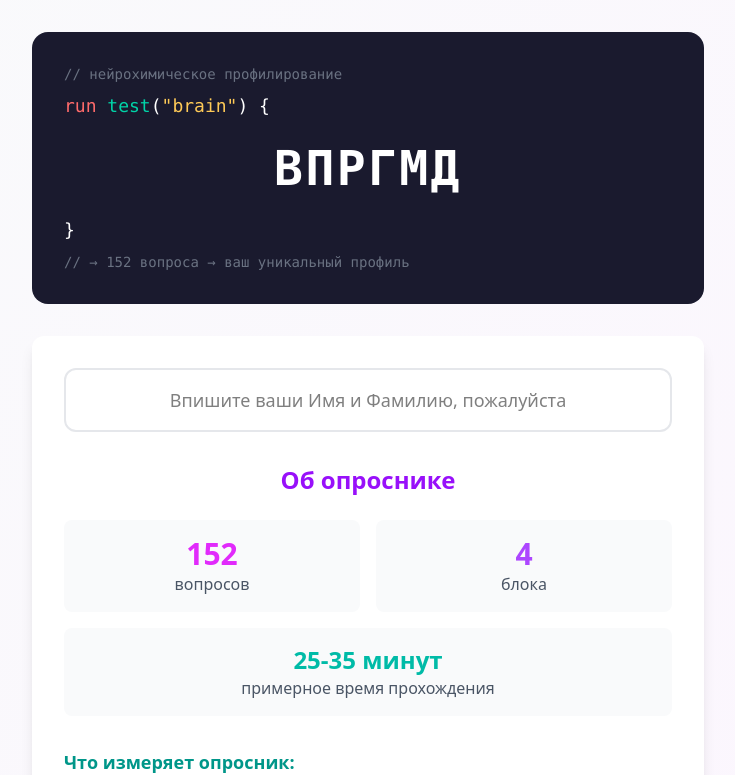
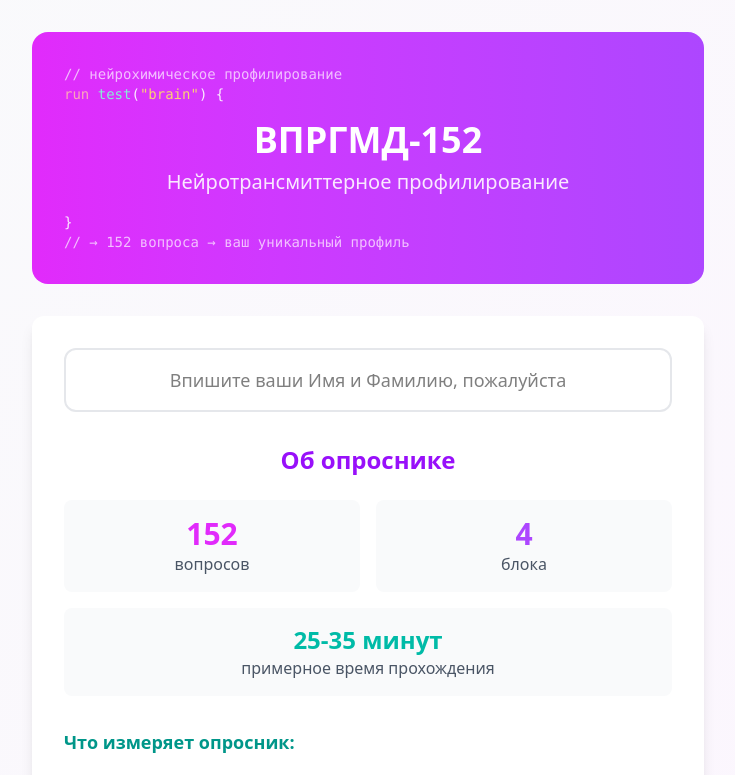
Before and after one commit to alladolgikh-create/npp-152, a React (Vite) app: page / in a window 1280 px wide. Shown: the top 775 px of the page, without its empty margins (272-1007 px from the left). Built offline with nearby package versions, Linux system fonts and the light colour scheme.

Commit message:
fix: integrate code-style logo into fuchsia header

```diff
--- a/src/components/WelcomeScreen.jsx
+++ b/src/components/WelcomeScreen.jsx
@@ -11,22 +11,29 @@ export default function WelcomeScreen({ onStart }) {
 
   return (
     <div className="w-full max-w-2xl mx-auto text-center">
-      {/* Code-style Logo */}
-      <div className="rounded-2xl p-8 mb-8 font-mono text-left" style={{ backgroundColor: '#1a1a2e' }}>
-        <p className="text-gray-500 text-sm mb-2">// нейрохимическое профилирование</p>
-        <p className="text-lg mb-1">
-          <span style={{ color: '#ff6b6b' }}>run</span>
-          {' '}
-          <span style={{ color: '#00d4a8' }}>test</span>
-          <span className="text-white">(</span>
-          <span style={{ color: '#feca57' }}>"brain"</span>
-          <span className="text-white">) {'{'}</span>
-        </p>
-        <h1 className="text-5xl font-bold text-white text-center my-6 tracking-wider">
-          ВПРГМД
-        </h1>
-        <p className="text-lg text-white mb-2">{'}'}</p>
-        <p className="text-gray-500 text-sm">// → 152 вопроса → ваш уникальный профиль</p>
+      {/* Header with code-style logo */}
+      <div className="bg-gradient-to-r from-fuchsia-500 to-purple-500 rounded-2xl p-8 mb-8 text-white">
+        {/* Code-style logo */}
+        <div className="font-mono text-left text-sm mb-4 opacity-90">
+          <p className="text-fuchsia-200">// нейрохимическое профилирование</p>
+          <p>
+            <span style={{ color: '#ffb3b3' }}>run</span>
+            {' '}
+            <span style={{ color: '#7fffd4' }}>test</span>
+            <span>(</span>
+            <span style={{ color: '#ffe066' }}>"brain"</span>
+            <span>) {'{'}</span>
+          </p>
+        </div>
+
+        <h1 className="text-4xl font-bold mb-2">ВПРГМД-152</h1>
+        <p className="text-xl text-fuchsia-100">Нейротрансмиттерное профилирование</p>
+
+        {/* Closing brace */}
+        <div className="font-mono text-left text-sm mt-4 opacity-90">
+          <p>{'}'}</p>
+          <p className="text-fuchsia-200">// → 152 вопроса → ваш уникальный профиль</p>
+        </div>
       </div>
 
       <div className="bg-white rounded-xl shadow-lg p-8 mb-8">
```
